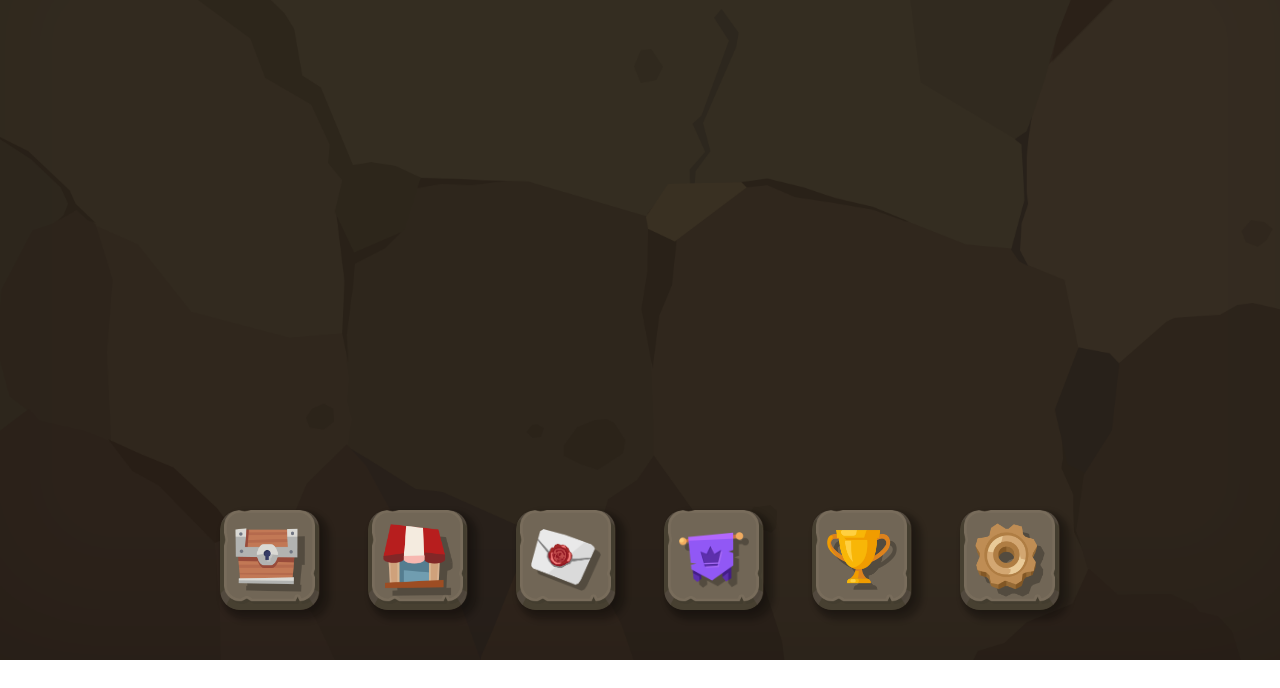
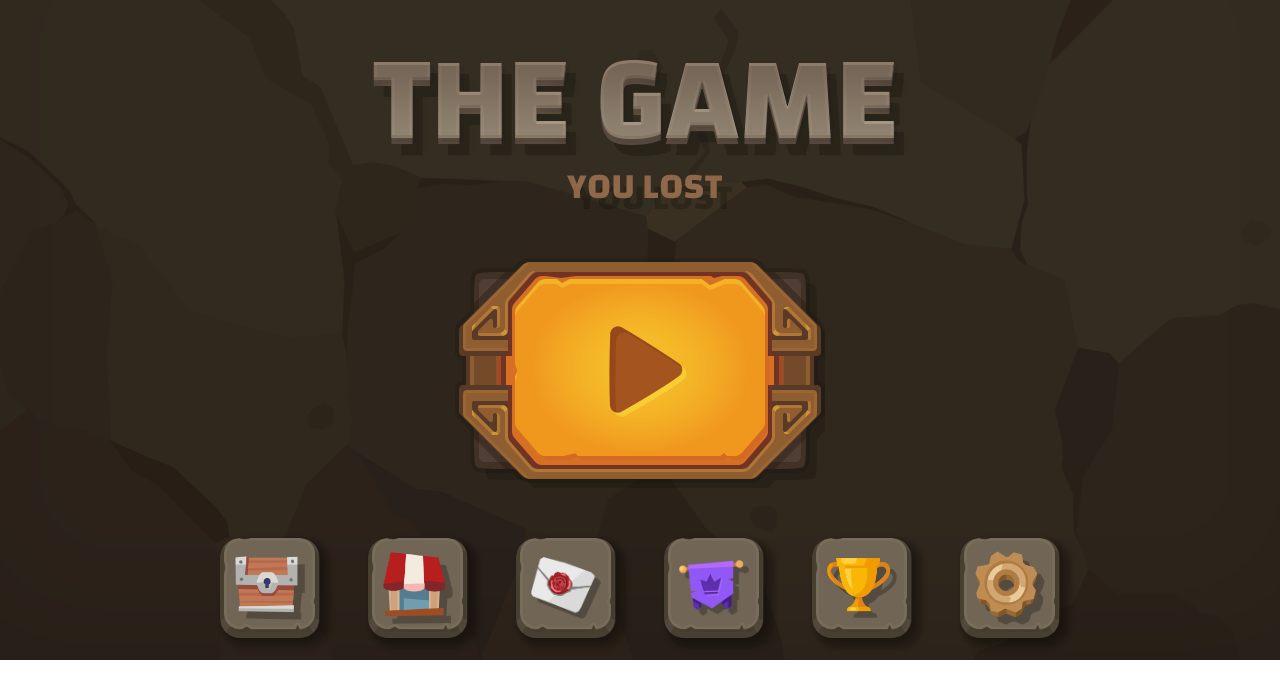
Before and after one commit to kennethlenaerts/mjr, an Angular app: page / in a window 1280 px wide. Shown: the part 140-828 px from the top of the page. Before the commit the page ends 800 px from the top, so only its background shows below. Built offline with nearby package versions, Linux system fonts and the light colour scheme.

Commit message:
Add main content

```diff
--- a/src/app/app.component.scss
+++ b/src/app/app.component.scss
@@ -9,15 +9,56 @@
   justify-items: center;
 }
 
-#header {
+header {
   grid-area: header;
 }
 
-#main {
+main {
   grid-area: main;
+  display: grid;
+  align-items: center;
+  justify-items: center;
+
+  .content {
+    display: grid;
+    align-items: center;
+    justify-items: center;
+    grid-gap: 3rem;
+  }
+
+  button.start {
+    display: block;
+    background: url('src/assets/buttons/btn_start.png');
+    background-repeat: no-repeat;
+    width: 370px;
+    height: 230px;
+    position: relative;
+
+    &::after {
+      top: 0;
+      left: 0;
+      content: '';
+      position: absolute;
+      display: block;
+      background: url('src/assets/buttons/btn_start_hover.png');
+      background-repeat: no-repeat;
+      width: 370px;
+      height: 230px;
+      opacity: 0;
+      transition: all 250ms ease-out;
+    }
+
+    &:hover {
+      cursor: pointer;
+
+      &::after {
+        opacity: 1;
+      }
+    }
+  }
 }
 
-#menu {
+nav {
   grid-area: menu;
   display: grid;
   grid-template-columns: repeat(6, 100px);
--- a/src/app/app.component.ts
+++ b/src/app/app.component.ts
@@ -3,7 +3,14 @@ import { Component } from '@angular/core';
 @Component({
   selector: 'app-root',
   template: `
-    <nav id="menu">
+    <main>
+      <div class="content">
+        <img src="assets/logo.png" />
+        <button class="start"></button>
+      </div>
+    </main>
+
+    <nav>
       <app-button [icon]="'treasure'"></app-button>
       <app-button [icon]="'shop'"></app-button>
       <app-button [icon]="'envelope'"></app-button>
--- a/src/styles.scss
+++ b/src/styles.scss
@@ -21,3 +21,7 @@ img {
   margin: 0;
   padding: 0;
 }
+
+button {
+  all: unset;
+}
```
